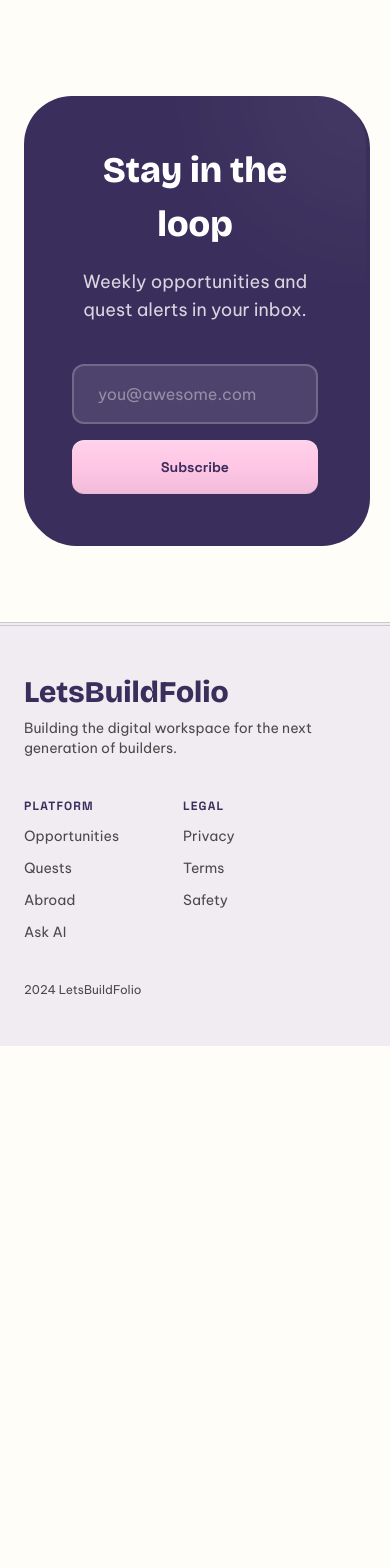
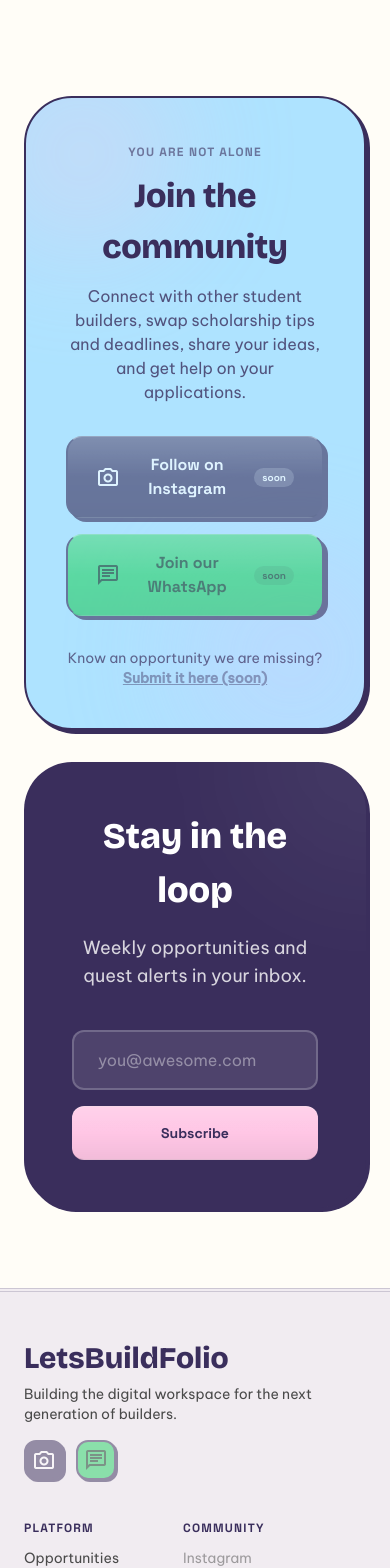
Before and after one commit to khushikanwarin-ship-it/letsbuildfolio, a Next.js app: page / in a window 390 px wide. Shown: the part 3781-5349 px from the top of the page. Before the commit the page ends 4827 px from the top, so only its background shows below. Built offline with nearby package versions, Linux system fonts and the light colour scheme; no server answers.

Commit message:
Add community section, social links (Instagram/WhatsApp), and submit-opportunity buttons with swappable config

```diff
--- a/app/dashboard/page.tsx
+++ b/app/dashboard/page.tsx
@@ -3,6 +3,7 @@ import { useState, useEffect, useCallback } from "react";
 import Navbar from "@/components/Navbar";
 import Footer from "@/components/Footer";
 import { supabase } from "@/lib/supabase";
+import { SOCIAL, href, isSet } from "@/lib/links";
 
 const STREAMS = ["All", "STEM", "Commerce", "Law", "Humanities", "Impact"];
 const TYPES = ["All", "Hackathon", "Internship", "MUN", "Scholarship", "Quest"];
@@ -121,11 +122,23 @@ export default function Dashboard() {
       <main className="pt-24 min-h-screen bg-[#FFFDF7] pb-28 md:pb-16">
 
         {/* Header */}
-        <div className="max-w-[1200px] mx-auto px-6 md:px-10 pt-6 mb-6">
-          <h1 className="font-black text-[36px] md:text-[44px] text-[#3A2E5C] leading-tight" style={{ fontFamily: '"Bricolage Grotesque",sans-serif', letterSpacing: "-0.02em" }}>
-            Discovery Feed
-          </h1>
-          <p className="text-[#4A4A4A] mt-1 text-sm">Opportunities curated for students aged 14-22. Updated weekly.</p>
+        <div className="max-w-[1200px] mx-auto px-6 md:px-10 pt-6 mb-6 flex flex-col sm:flex-row sm:items-end sm:justify-between gap-4">
+          <div>
+            <h1 className="font-black text-[36px] md:text-[44px] text-[#3A2E5C] leading-tight" style={{ fontFamily: '"Bricolage Grotesque",sans-serif', letterSpacing: "-0.02em" }}>
+              Discovery Feed
+            </h1>
+            <p className="text-[#4A4A4A] mt-1 text-sm">Opportunities curated for students aged 14-22. Updated weekly.</p>
+          </div>
+          <a
+            href={href(SOCIAL.submitForm)}
+            target="_blank"
+            rel="noopener noreferrer"
+            className={`glossy-button bg-[#3A2E5C] text-white text-sm font-bold px-5 py-2.5 rounded-xl jelly-shadow-sm jelly-active flex items-center gap-1.5 shrink-0 self-start ${!isSet(SOCIAL.submitForm) ? "opacity-60 pointer-events-none" : ""}`}
+            style={{ fontFamily: '"Space Grotesk",sans-serif' }}
+          >
+            <span className="material-symbols-outlined text-lg">add_circle</span>
+            Submit an opportunity{!isSet(SOCIAL.submitForm) && " (soon)"}
+          </a>
         </div>
 
         {/* Search bar */}
--- a/app/page.tsx
+++ b/app/page.tsx
@@ -1,6 +1,7 @@
 import Navbar from "@/components/Navbar";
 import Footer from "@/components/Footer";
 import LandingGate from "@/components/LandingGate";
+import Community from "@/components/Community";
 import Link from "next/link";
 
 const STREAMS = [
@@ -148,6 +149,9 @@ export default function HomePage() {
           </div>
         </section>
 
+        {/* JOIN THE COMMUNITY */}
+        <Community />
+
         <section className="px-6 md:px-10 pb-20">
           <div className="max-w-[1200px] mx-auto bg-[#3A2E5C] text-white rounded-[3rem] p-12 md:p-20 relative overflow-hidden jelly-shadow">
             <div className="absolute top-0 right-0 w-64 h-64 bg-white/5 rounded-full blur-3xl -translate-y-1/2 translate-x-1/2" />
--- /dev/null
+++ b/components/Community.tsx
@@ -0,0 +1,62 @@
+import { SOCIAL, href, isSet } from "@/lib/links";
+
+export default function Community() {
+  return (
+    <section className="px-6 md:px-10 pb-8">
+      <div className="max-w-[1200px] mx-auto bg-[#AEE3FF] border-2 border-[#3A2E5C] rounded-[3rem] p-10 md:p-16 jelly-shadow text-center relative overflow-hidden">
+        <div className="absolute -top-10 -left-10 w-48 h-48 bg-[#FFC6E5] rounded-full opacity-30 blur-3xl" />
+        <div className="absolute -bottom-10 -right-10 w-56 h-56 bg-[#D5C6FF] rounded-full opacity-30 blur-3xl" />
+        <div className="relative z-10">
+          <span className="text-xs font-bold text-[#3A2E5C]/60 uppercase tracking-widest" style={{ fontFamily: '"Space Grotesk",sans-serif' }}>You are not alone</span>
+          <h2 className="font-black text-[34px] md:text-[40px] text-[#3A2E5C] mt-2 mb-3" style={{ fontFamily: '"Bricolage Grotesque",sans-serif', letterSpacing: "-0.01em" }}>
+            Join the community
+          </h2>
+          <p className="text-[#3A2E5C]/80 max-w-xl mx-auto mb-8">
+            Connect with other student builders, swap scholarship tips and deadlines, share your ideas, and get help on your applications.
+          </p>
+
+          <div className="flex flex-col sm:flex-row items-center justify-center gap-4">
+            {/* Instagram */}
+            <a
+              href={href(SOCIAL.instagram)}
+              target="_blank"
+              rel="noopener noreferrer"
+              className={`glossy-button bg-[#3A2E5C] text-white px-7 py-4 rounded-2xl border-2 border-[#3A2E5C] font-bold text-base jelly-shadow jelly-active flex items-center gap-2 ${!isSet(SOCIAL.instagram) ? "opacity-60 pointer-events-none" : ""}`}
+              style={{ fontFamily: '"Space Grotesk",sans-serif' }}
+            >
+              <span className="material-symbols-outlined">photo_camera</span>
+              Follow on Instagram
+              {!isSet(SOCIAL.instagram) && <span className="text-[10px] bg-white/20 rounded-full px-2 py-0.5">soon</span>}
+            </a>
+
+            {/* WhatsApp */}
+            <a
+              href={href(SOCIAL.whatsapp)}
+              target="_blank"
+              rel="noopener noreferrer"
+              className={`glossy-button bg-[#25D366] text-[#0a3d1f] px-7 py-4 rounded-2xl border-2 border-[#3A2E5C] font-bold text-base jelly-shadow jelly-active flex items-center gap-2 ${!isSet(SOCIAL.whatsapp) ? "opacity-60 pointer-events-none" : ""}`}
+              style={{ fontFamily: '"Space Grotesk",sans-serif' }}
+            >
+              <span className="material-symbols-outlined">chat</span>
+              Join our WhatsApp
+              {!isSet(SOCIAL.whatsapp) && <span className="text-[10px] bg-black/10 rounded-full px-2 py-0.5">soon</span>}
+            </a>
+          </div>
+
+          {/* Submit idea / opportunity */}
+          <p className="text-[#3A2E5C]/70 text-sm mt-8">
+            Know an opportunity we are missing?{" "}
+            <a
+              href={href(SOCIAL.submitForm)}
+              target="_blank"
+              rel="noopener noreferrer"
+              className={`font-bold underline ${!isSet(SOCIAL.submitForm) ? "opacity-60 pointer-events-none" : ""}`}
+            >
+              Submit it here{!isSet(SOCIAL.submitForm) && " (soon)"}
+            </a>
+          </p>
+        </div>
+      </div>
+    </section>
+  );
+}
--- a/components/Footer.tsx
+++ b/components/Footer.tsx
@@ -1,4 +1,5 @@
 import Link from "next/link";
+import { SOCIAL, href, isSet } from "@/lib/links";
 
 export default function Footer() {
   return (
@@ -6,23 +7,35 @@ export default function Footer() {
       <div className="max-w-[1200px] mx-auto px-6 md:px-10 flex flex-col md:flex-row justify-between items-start gap-10">
         <div>
           <div className="font-black text-3xl text-[#3A2E5C] mb-2" style={{fontFamily:'"Bricolage Grotesque",sans-serif'}}>LetsBuildFolio</div>
-          <p className="text-[#4A4A4A] text-sm max-w-xs">Building the digital workspace for the next generation of builders.</p>
+          <p className="text-[#4A4A4A] text-sm max-w-xs mb-4">Building the digital workspace for the next generation of builders.</p>
+          {/* Social icons */}
+          <div className="flex gap-3">
+            <a href={href(SOCIAL.instagram)} target="_blank" rel="noopener noreferrer" aria-label="Instagram"
+              className={`w-10 h-10 rounded-xl bg-[#3A2E5C] text-white flex items-center justify-center border-2 border-[#3A2E5C] jelly-shadow-sm jelly-active ${!isSet(SOCIAL.instagram) ? "opacity-50 pointer-events-none" : ""}`}>
+              <span className="material-symbols-outlined text-xl">photo_camera</span>
+            </a>
+            <a href={href(SOCIAL.whatsapp)} target="_blank" rel="noopener noreferrer" aria-label="WhatsApp"
+              className={`w-10 h-10 rounded-xl bg-[#25D366] text-[#0a3d1f] flex items-center justify-center border-2 border-[#3A2E5C] jelly-shadow-sm jelly-active ${!isSet(SOCIAL.whatsapp) ? "opacity-50 pointer-events-none" : ""}`}>
+              <span className="material-symbols-outlined text-xl">chat</span>
+            </a>
+          </div>
         </div>
         <div className="flex gap-16">
           <div className="flex flex-col gap-3">
             <span className="text-[#3A2E5C] font-bold text-xs uppercase tracking-widest" style={{fontFamily:'"Space Grotesk",sans-serif'}}>Platform</span>
-            {["Opportunities","Quests","Abroad","Ask AI"].map(l => (
-              <Link key={l} href="#" className="text-[#4A4A4A] hover:text-[#3A2E5C] text-sm">{l}</Link>
-            ))}
+            <Link href="/dashboard" className="text-[#4A4A4A] hover:text-[#3A2E5C] text-sm">Opportunities</Link>
+            <Link href="/quests" className="text-[#4A4A4A] hover:text-[#3A2E5C] text-sm">Quests</Link>
+            <Link href="/abroad" className="text-[#4A4A4A] hover:text-[#3A2E5C] text-sm">Abroad</Link>
+            <Link href="/ask" className="text-[#4A4A4A] hover:text-[#3A2E5C] text-sm">Ask AI</Link>
           </div>
           <div className="flex flex-col gap-3">
-            <span className="text-[#3A2E5C] font-bold text-xs uppercase tracking-widest" style={{fontFamily:'"Space Grotesk",sans-serif'}}>Legal</span>
-            {["Privacy","Terms","Safety"].map(l => (
-              <Link key={l} href="#" className="text-[#4A4A4A] hover:text-[#3A2E5C] text-sm">{l}</Link>
-            ))}
+            <span className="text-[#3A2E5C] font-bold text-xs uppercase tracking-widest" style={{fontFamily:'"Space Grotesk",sans-serif'}}>Community</span>
+            <a href={href(SOCIAL.instagram)} target="_blank" rel="noopener noreferrer" className={`text-[#4A4A4A] hover:text-[#3A2E5C] text-sm ${!isSet(SOCIAL.instagram) ? "opacity-50 pointer-events-none" : ""}`}>Instagram</a>
+            <a href={href(SOCIAL.whatsapp)} target="_blank" rel="noopener noreferrer" className={`text-[#4A4A4A] hover:text-[#3A2E5C] text-sm ${!isSet(SOCIAL.whatsapp) ? "opacity-50 pointer-events-none" : ""}`}>WhatsApp Group</a>
+            <a href={href(SOCIAL.submitForm)} target="_blank" rel="noopener noreferrer" className={`text-[#4A4A4A] hover:text-[#3A2E5C] text-sm ${!isSet(SOCIAL.submitForm) ? "opacity-50 pointer-events-none" : ""}`}>Submit an opportunity</a>
           </div>
         </div>
-        <div className="text-[#4A4A4A] text-xs">2024 LetsBuildFolio</div>
+        <div className="text-[#4A4A4A] text-xs">© 2026 LetsBuildFolio</div>
       </div>
     </footer>
   );
--- /dev/null
+++ b/lib/links.ts
@@ -0,0 +1,18 @@
+// ── Social & community links ───────────────────────────────
+// When your pages/links are ready, just paste the URLs here.
+// Leave a value as "" to show a "Coming soon" state on that button.
+
+export const SOCIAL = {
+  // e.g. "https://instagram.com/letsbuildfolio"
+  instagram: "",
+  // WhatsApp Community / Channel / Group invite link
+  // e.g. "https://chat.whatsapp.com/XXXXXXXXXXX"
+  whatsapp: "",
+  // Google Form for "Submit an opportunity / Share an idea"
+  // e.g. "https://forms.gle/XXXXXXXX"
+  submitForm: "",
+};
+
+// Helper: returns a usable href, or "#" if not set yet
+export const href = (url: string) => url || "#";
+export const isSet = (url: string) => !!url;
```
